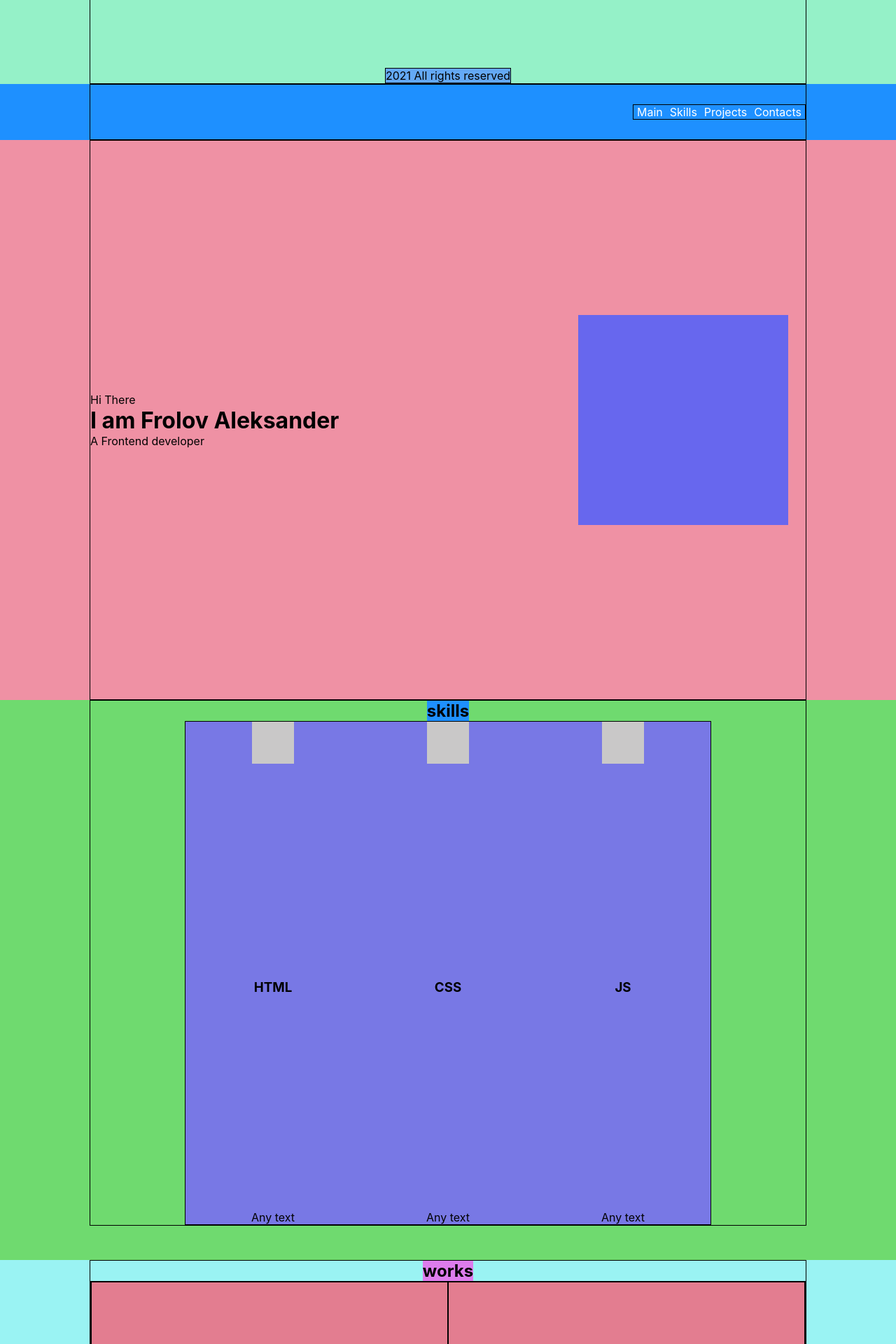
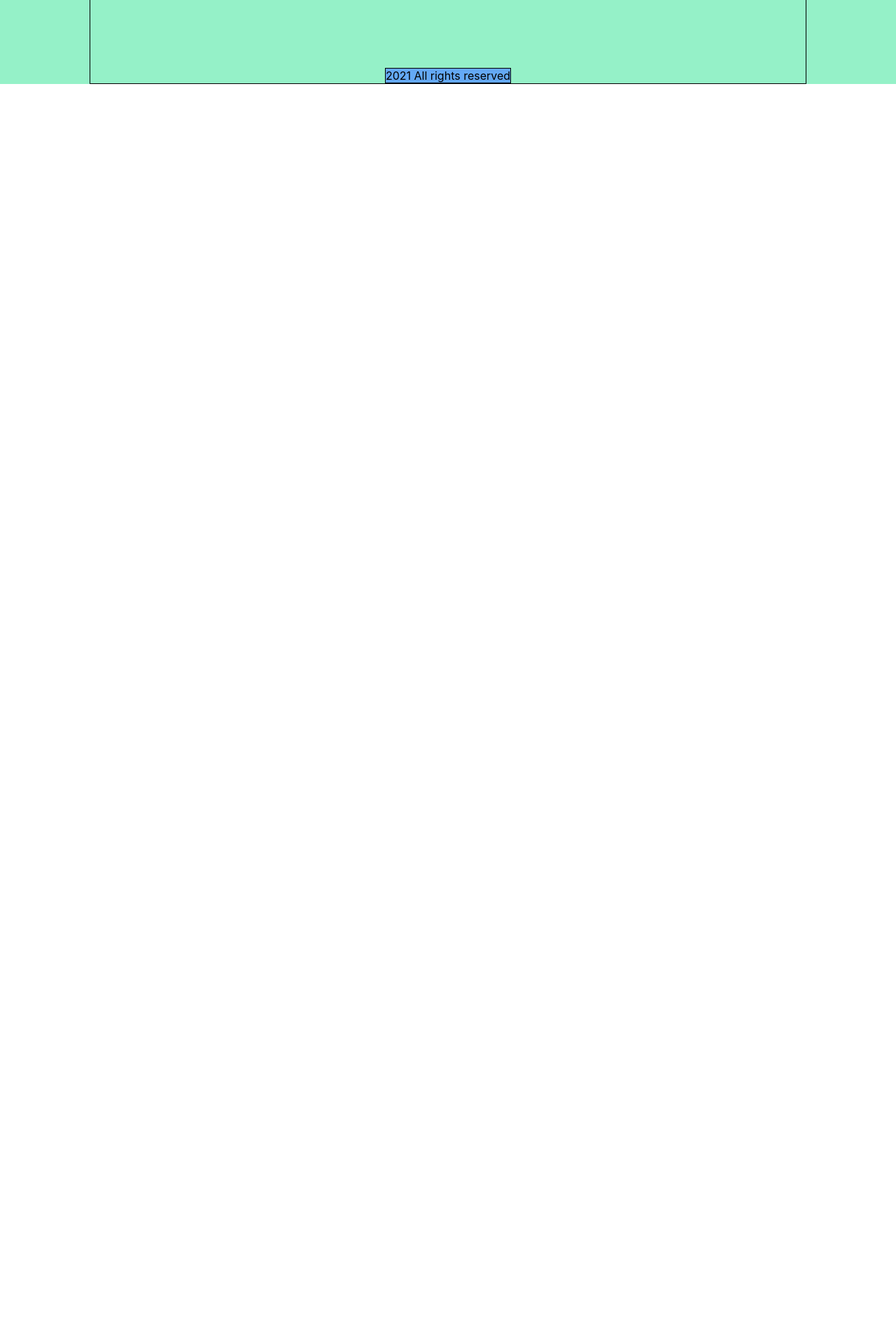
Before and after one commit to AleksandrFROLik/my-app, a React (Create React App) app: page / in a window 1280 px wide. Shown: the part 3720-5640 px from the top of the page at 70% size. After the commit the page ends 3840 px from the top, so only its background shows below. Built offline with nearby package versions, Linux system fonts and the light colour scheme.

Commit message:
portfolio path 10/6

```diff
--- a/src/App.tsx
+++ b/src/App.tsx
@@ -18,13 +18,7 @@ function App() {
             <RemoteWork/>
             <Contacts/>
             <Footer/>
-            <MainHeader/>
-            <Main/>
-            <Skills/>
-            <Works/>
-            <RemoteWork/>
-            <Contacts/>
-            <Footer/>
+
         </div>
     );
 }
```
